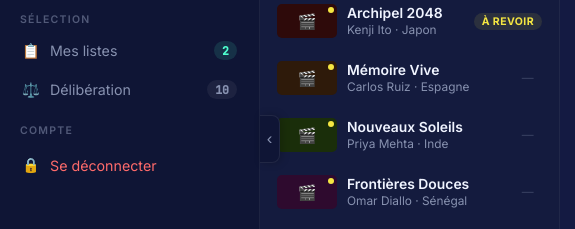
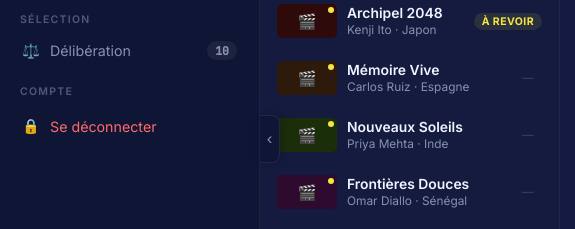
Before and after one commit to stephanejob-web/mars-AI, a plain HTML site: page views/admin-jury.html in a window 1280 px wide. Shown: the part 261-490 px from the top of the page, 0-575 px from the left. Drawn offline with Linux system fonts and the light colour scheme.

Commit message:
feat
feat(suppression de mes liste)

```diff
--- a/views/admin-jury.html
+++ b/views/admin-jury.html
@@ -50,12 +50,6 @@
         </div>
 
         <div class="nav-label" style="margin-top: 8px">Sélection</div>
-
-        <div class="nav-item" onclick="switchView('listes', this)">
-          <span class="icon">📋</span>
-          Mes listes
-          <span class="nav-count count-selected">2</span>
-        </div>
 
         <div class="nav-item" onclick="switchView('delib', this)">
           <span class="icon">⚖️</span>
```
